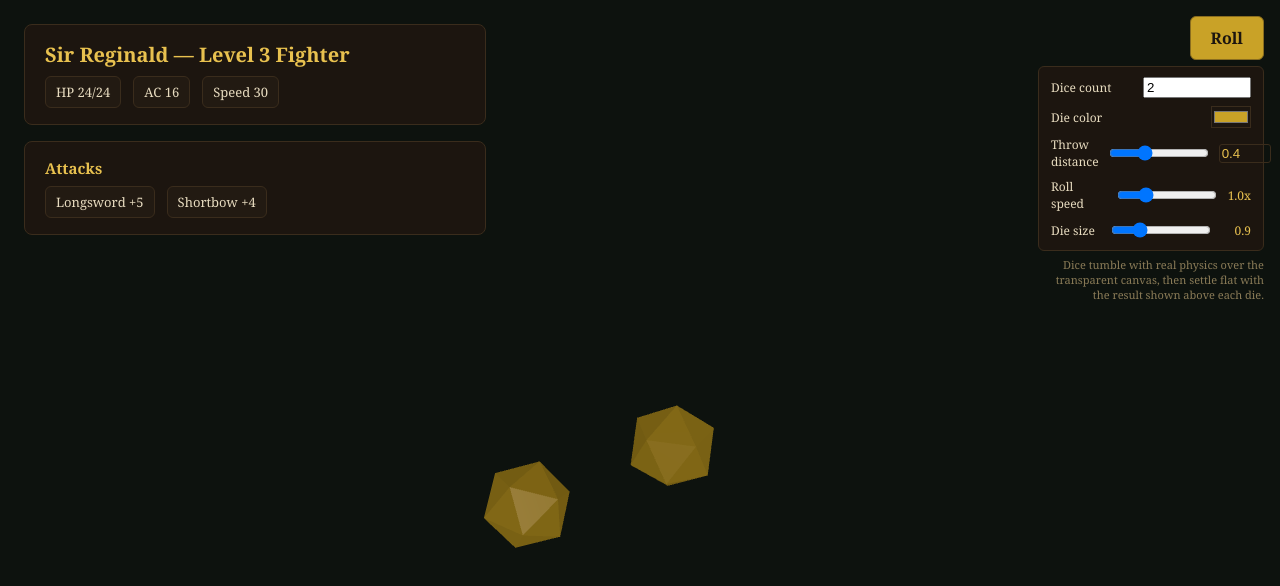
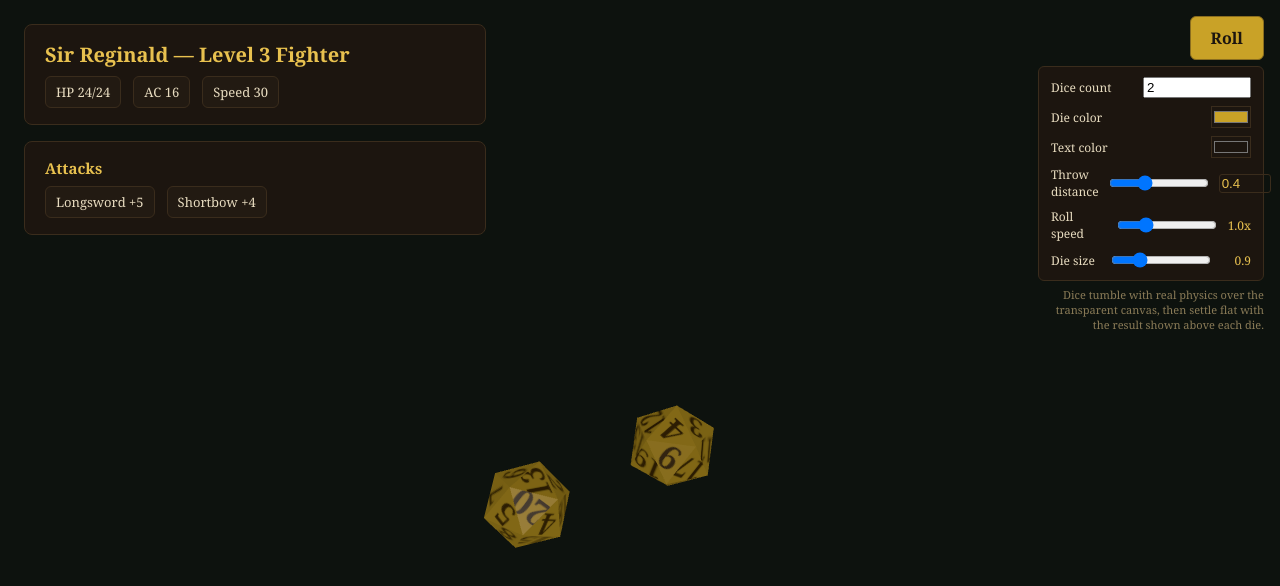
Before and after one commit to elyoni/dnd-5e-character-sheet, a website: page prototypes/dice-throw.html in a window 1280 px wide. Both pictures are taken after a click on the button "Roll". Drawn offline with nearby package versions, Linux system fonts and the light colour scheme.

Commit message:
Bake numbers directly into each face's UV-mapped texture, like Roll20's dice
Replaces the removed floating-plane approach with real per-face texture
mapping: each of the 20 triangular faces gets UV coordinates placed into
its own cell of a shared numbered texture atlas, so the number is part of
the die's actual surface instead of a decal offset above it - eliminating
the detached/floating look regardless of viewing angle, while still
showing digits throughout the tumble like a real d20.

Restores the settle-time twist (removed in the previous commit along with
the plane it corrected) so the resting face's baked number reads upright
on screen, and restores the 'Text color' control since there's a real
on-die texture to color again.

```diff
--- a/prototypes/dice-throw.html
+++ b/prototypes/dice-throw.html
@@ -166,6 +166,9 @@
     <label>Die color
       <input type="color" id="cfg-color" value="#c9a227" />
     </label>
+    <label>Text color
+      <input type="color" id="cfg-text-color" value="#1c150f" />
+    </label>
     <label>Throw distance
       <input type="range" id="cfg-distance" min="0.1" max="1" step="0.05" value="0.4" />
       <input type="number" id="cfg-distance-out" min="0.1" max="1" step="0.05" value="0.4" />
@@ -225,6 +228,14 @@ camera.updateMatrixWorld(true);
 // raycasting straight down onto the die from above), matching how a
 // physical die's result is actually read regardless of camera angle.
 const TOP_FACE_TARGET = new THREE.Vector3(0, 1, 0);
+
+// The world-space direction that renders as "up" on screen - the camera's
+// own local +Y axis, read straight out of its world matrix. Used to twist
+// the settled die around the top face's normal so its baked-in number reads
+// upright instead of landing at whatever random angle it tumbled to
+// (picking the correct face fixes WHICH number shows, not which way it's
+// rotated).
+const SCREEN_UP_WORLD = new THREE.Vector3().setFromMatrixColumn(camera.matrixWorld, 1).normalize();
 
 scene.add(new THREE.AmbientLight(0xffffff, 0.9));
 const dirLight = new THREE.DirectionalLight(0xffffff, 0.5);
@@ -318,21 +329,55 @@ function computeTableBounds() {
 }
 
 // ---------- d20 geometry with numbered faces ----------
-function buildDie(color, radius) {
+// A shared texture atlas (one cell per number 1-20, arranged on a fixed
+// grid) baked once and reused by every die of a given text color, painted
+// on a white background so MeshStandardMaterial.color can still tint the
+// whole die - the same trick the old per-face plane used, just baked into
+// the surface itself this time instead of floating a decal above it.
+const ATLAS_COLS = 5;
+const ATLAS_ROWS = 4;
+const ATLAS_CELL = 128;
+const atlasCache = new Map();
+function getNumberAtlas(textColor) {
+  if (atlasCache.has(textColor)) return atlasCache.get(textColor);
+  const canvas = document.createElement("canvas");
+  canvas.width = ATLAS_COLS * ATLAS_CELL;
+  canvas.height = ATLAS_ROWS * ATLAS_CELL;
+  const ctx = canvas.getContext("2d");
+  ctx.fillStyle = "#ffffff";
+  ctx.fillRect(0, 0, canvas.width, canvas.height);
+  ctx.fillStyle = textColor;
+  ctx.font = "bold 64px Georgia, serif";
+  ctx.textAlign = "center";
+  ctx.textBaseline = "middle";
+  for (let n = 1; n <= 20; n++) {
+    const col = (n - 1) % ATLAS_COLS;
+    const row = Math.floor((n - 1) / ATLAS_COLS);
+    ctx.fillText(String(n), col * ATLAS_CELL + ATLAS_CELL / 2, row * ATLAS_CELL + ATLAS_CELL / 2 + 4);
+  }
+  const texture = new THREE.CanvasTexture(canvas);
+  atlasCache.set(textColor, texture);
+  return texture;
+}
+
+// A regular icosahedron's world-up-most face isn't reliably its
+// camera-facing-most face at a shallow angle, which caused real mismatches
+// between the number shown and the face that looked flat - so "up" is
+// always resolved against world-up (0,1,0), matching how real dice-roller
+// libraries do it (e.g. raycasting straight down onto the die).
+const WORLD_UP = new THREE.Vector3(0, 1, 0);
+const REF_FALLBACK = new THREE.Vector3(0, 0, 1);
+
+function buildDie(color, textColor, radius) {
   const geo = new THREE.IcosahedronGeometry(radius, 0).toNonIndexed();
-  const mat = new THREE.MeshStandardMaterial({ color, roughness: 0.4, metalness: 0.1 });
+  const atlas = getNumberAtlas(textColor);
+  const mat = new THREE.MeshStandardMaterial({ color, map: atlas, roughness: 0.4, metalness: 0.1 });
   const mesh = new THREE.Mesh(geo, mat);
   mesh.castShadow = false;
 
-  // Numbers used to be painted directly on each of the 20 faces, but at a
-  // glancing angle a flat textured plane sitting just off the surface reads
-  // as detached/floating rather than flush with the die - and near the top
-  // of a steeply-viewed polyhedron, several faces are visible at once, so
-  // multiple numbers would appear to float beside each other. The result is
-  // shown via the floating HTML label instead (see showLabel), so faces only
-  // need their normal + assigned number as plain data, not a rendered mesh.
   const pos = geo.attributes.position;
   const faceCount = pos.count / 3;
+  const uv = new Float32Array(pos.count * 2);
   const numbers = Array.from({ length: 20 }, (_, i) => i + 1);
   // Shuffle - a real d20 has opposite faces summing to 21, but for this
   // prototype we only need *some* number assigned per face.
@@ -348,8 +393,44 @@ function buildDie(color, radius) {
     const c = new THREE.Vector3().fromBufferAttribute(pos, f * 3 + 2);
     const centroid = a.clone().add(b).add(c).divideScalar(3);
     const normal = centroid.clone().normalize();
-    faces.push({ normal, number: numbers[f] });
+
+    // Object-space "up" for this face's number: world-up projected onto the
+    // face's own tangent plane, so that once this face ends up resting on
+    // top (normal aligned to world-up), its baked number's "up" already
+    // points close to screen-up - the settle-time twist below only has to
+    // correct the small remainder, same idea as the old per-plane approach
+    // but computed against the face itself instead of a decal's rotation.
+    const ref = Math.abs(normal.dot(WORLD_UP)) > 0.95 ? REF_FALLBACK : WORLD_UP;
+    const vAxis = ref.clone().sub(normal.clone().multiplyScalar(normal.dot(ref))).normalize();
+    const uAxis = new THREE.Vector3().crossVectors(vAxis, normal).normalize();
+
+    const number = numbers[f];
+    const col = (number - 1) % ATLAS_COLS;
+    const row = Math.floor((number - 1) / ATLAS_COLS);
+    const cellCenterU = (col + 0.5) / ATLAS_COLS;
+    // Canvas rows run top-down but texture.flipY (three.js default) samples
+    // v=0 at the bottom, so row 0 has to land near v=1, not v=0.
+    const cellCenterV = 1 - (row + 0.5) / ATLAS_ROWS;
+
+    const verts = [a, b, c];
+    for (let k = 0; k < 3; k++) {
+      const rel = verts[k].clone().sub(centroid);
+      const localU = rel.dot(uAxis);
+      const localV = rel.dot(vAxis);
+      // Regular icosahedron faces are congruent equilateral triangles, so
+      // this radius is the same for every face - scaled (in pixels, since
+      // the atlas isn't square - a UV fraction means different physical
+      // sizes on each axis) so the triangle sits inscribed within its atlas
+      // cell with a little margin, then converted to that axis's UV scale.
+      const localRadius = rel.length();
+      const scalePx = (ATLAS_CELL * 0.41) / localRadius;
+      uv[(f * 3 + k) * 2] = cellCenterU + (localU * scalePx) / (ATLAS_COLS * ATLAS_CELL);
+      uv[(f * 3 + k) * 2 + 1] = cellCenterV + (localV * scalePx) / (ATLAS_ROWS * ATLAS_CELL);
+    }
+
+    faces.push({ normal, vAxis, number });
   }
+  geo.setAttribute("uv", new THREE.BufferAttribute(uv, 2));
   mesh.userData.faces = faces;
 
   return mesh;
@@ -428,6 +509,23 @@ function getTopFace(mesh) {
   return { face: best, worldNormal: bestNormal };
 }
 
+// Given a die orientation where `face`'s normal already points at
+// TOP_FACE_TARGET (correct number picked), adds a twist around that same
+// normal so the face's baked-in "up" ends up matching what actually renders
+// as "up" on screen - otherwise the right number shows, but at whatever
+// random rotation the die happened to land at.
+function twistToUpright(face, quat) {
+  const currentUp = face.vAxis.clone().applyQuaternion(quat);
+  const normal = TOP_FACE_TARGET;
+
+  const projectOnTangent = (v) => v.clone().sub(normal.clone().multiplyScalar(v.dot(normal))).normalize();
+  const currentUpTangent = projectOnTangent(currentUp);
+  const screenUpTangent = projectOnTangent(SCREEN_UP_WORLD);
+
+  const twist = new THREE.Quaternion().setFromUnitVectors(currentUpTangent, screenUpTangent);
+  return twist.multiply(quat);
+}
+
 // The sphere collider approximates the icosahedron for tumbling, but it
 // never naturally comes to rest flat on a face like a real d20 - it just
 // stops rolling at whatever tilt the sphere happened to be at. This ratio
@@ -447,13 +545,13 @@ function smoothstep(t) {
 // so a fast throw can't tunnel clean through a wall in one physics step.
 const MAX_LAUNCH_SPEED = 25;
 
-function throwDice({ count, color, distance, radius }) {
+function throwDice({ count, color, textColor, distance, radius }) {
   clearDice();
   const spanX = (tableBounds.maxX - tableBounds.minX) * 0.15;
   const spanZ = (tableBounds.maxZ - tableBounds.minZ) * 0.15;
 
   for (let i = 0; i < count; i++) {
-    const mesh = buildDie(color, radius);
+    const mesh = buildDie(color, textColor, radius);
     const body = buildDieBody(radius);
 
     const startX = tableBounds.minX + (tableBounds.maxX - tableBounds.minX) * 0.15 + (Math.random() - 0.5) * spanX;
@@ -488,6 +586,7 @@ function throwDice({ count, color, distance, radius }) {
 
 const countInput = document.getElementById("cfg-count");
 const colorInput = document.getElementById("cfg-color");
+const textColorInput = document.getElementById("cfg-text-color");
 const distanceInput = document.getElementById("cfg-distance");
 const distanceOut = document.getElementById("cfg-distance-out");
 const speedInput = document.getElementById("cfg-speed");
@@ -514,6 +613,7 @@ document.getElementById("roll-btn").addEventListener("click", () => {
   throwDice({
     count,
     color: colorInput.value,
+    textColor: textColorInput.value,
     distance: Number(distanceInput.value),
     radius: Number(sizeInput.value),
   });
@@ -562,9 +662,10 @@ function tick() {
       // The sphere collider stopped tumbling at an arbitrary tilt; snap the
       // visual mesh (not the physics body) so the nearest face ends up
       // exactly flat and level, like a real d20 resting on a face.
-      const { worldNormal } = getTopFace(die.mesh);
+      const { face, worldNormal } = getTopFace(die.mesh);
       const correction = new THREE.Quaternion().setFromUnitVectors(worldNormal, TOP_FACE_TARGET);
-      const toQuat = correction.clone().multiply(die.mesh.quaternion);
+      const uprightQuat = correction.clone().multiply(die.mesh.quaternion);
+      const toQuat = twistToUpright(face, uprightQuat);
       die.snap = {
         fromQuat: die.mesh.quaternion.clone(),
         toQuat,
```
